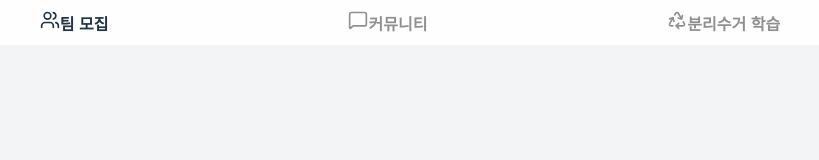
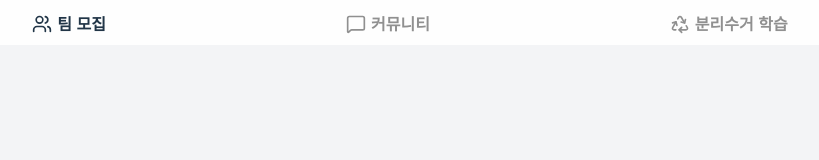
Before and after one commit to konempty/GreenMate-FE-T2, a React (Vite) app: page /post in a window 1280 px wide. Shown: the top 160 px of the page, without its empty margins (230-1049 px from the left). Built offline with nearby package versions, Linux system fonts and the light colour scheme.

Commit message:
TEAM2-65 아이콘, 텍스트 간 위치 조정

```diff
--- a/src/App.tsx
+++ b/src/App.tsx
@@ -1,6 +1,6 @@
 import "./App.css";
 import { BrowserRouter, Routes, Route } from "react-router-dom";
-import Post_View from "./pages/Post_View";
+import Post from "./pages/Post";
 import Login from "./pages/Login";
 import SignUp from "./pages/SignUp";
 
@@ -8,7 +8,7 @@ function App() {
   return (
     <BrowserRouter>
       <Routes>
-        <Route path="/post" element={<Post_View />} />
+        <Route path="/post" element={<Post />} />
         <Route path="/login" element={<Login />} />
         <Route path="/signup" element={<SignUp />} />
       </Routes>
--- a/src/pages/Post_View.tsx
+++ b/src/pages/Post.tsx
@@ -1,7 +1,7 @@
 import { PageNavigation } from "../components/PageNavigation";
-import "../styles/Post_View.css";
+import "../styles/Post.css";
 
-const Post_View = () => {
+const Post = () => {
   return (
     <div>
       <PageNavigation />
@@ -9,4 +9,4 @@ const Post_View = () => {
   );
 };
 
-export default Post_View;
+export default Post;
--- a/src/styles/PageNavigation.css
+++ b/src/styles/PageNavigation.css
@@ -39,6 +39,7 @@
   padding: 10px 20px;
   border-radius: 8px;
   transition: background-color 0.3s, color 0.3s;
+  position: relative;
 }
 
 .page-nav-button:hover {
@@ -48,3 +49,9 @@
 .page-nav-button.active {
   color: var(--color-nav-choice-true);
 }
+
+.page-nav-icon {
+  position: relative;
+  top: 4px;
+  margin-right: 5px;
+}
```
Also changed, not shown: src/styles/Post.css (renamed from src/styles/Post_View.css).
